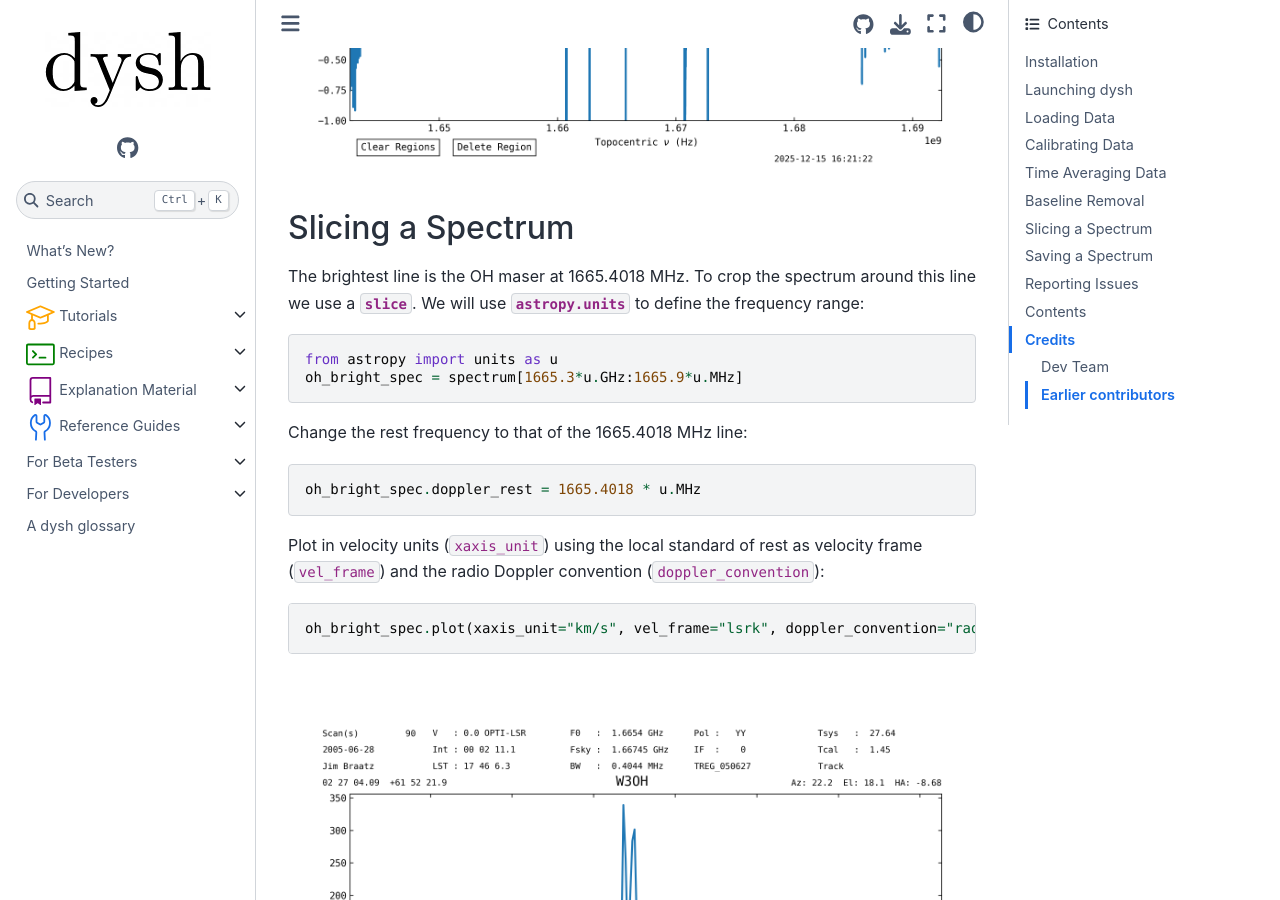
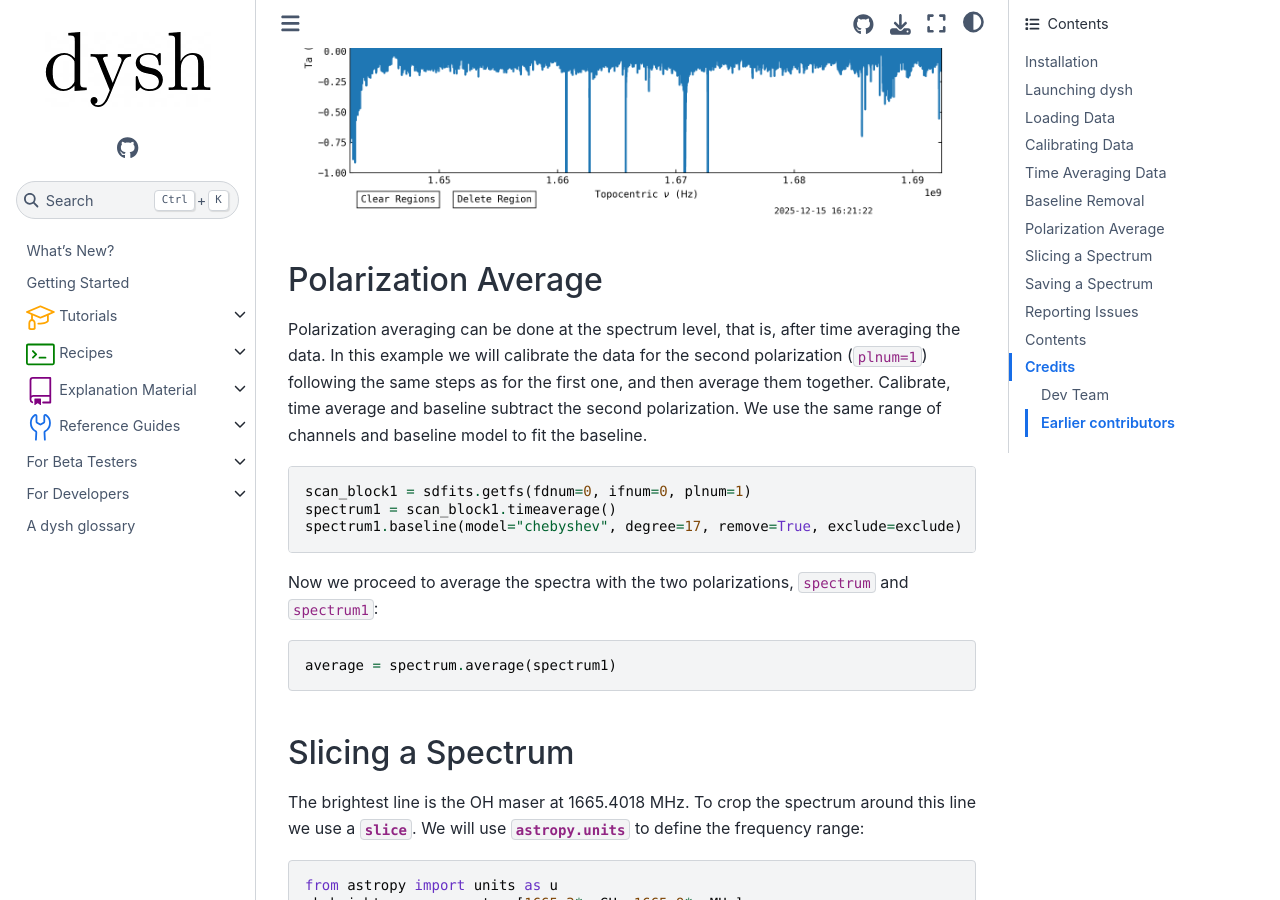
Before and after one commit to GreenBankObservatory/dysh, a Sphinx documentation site: the page built from docs/source/index.rst, in a window 1280 px wide and 900 px high, scrolled down 4056 px. Built offline with Sphinx 7.4.7 and the Sphinx Book theme 1.1.4, drawn with Linux system fonts in a browser that asks for light colours; pages that are not in the unit, such as notebooks, are missing from menus; some of the changed text lies outside the part shown.

Commit message:
docs: add polarization average and note on data downloading

```diff
--- a/docs/source/index.rst
+++ b/docs/source/index.rst
@@ -30,7 +30,9 @@ Loading Data
 ============
 
 dysh can read and write :ref:`SDFITS files <sdfits-explanation>`.
-Once inside the dysh shell loading an :ref:`SDFITS file <sdfits-explanation>` can be done using:
+Once inside the dysh shell loading an :ref:`SDFITS file <sdfits-explanation>` can be done using `~dysh.fits.gbtfitsload.GBTFITSLoad`.
+The following lines of code will download an SDFITS, and then open it using `~dysh.fits.gbtfitsload.GBTFITSLoad`.
+Downloading this data set is only required to follow this quick start as is.
 
 .. code:: Python
 
@@ -130,6 +132,26 @@ Plot again, but focus on the line-free regions:
     spec_plot = spectrum.plot(ymax=1, ymin=-1)
 
 .. image:: files/spectrum_plot_bsub.png
+
+Polarization Average
+====================
+
+Polarization averaging can be done at the spectrum level, that is, after time averaging the data.
+In this example we will calibrate the data for the second polarization (``plnum=1``) following the same steps as for the first one, and then average them together.
+Calibrate, time average and baseline subtract the second polarization.
+We use the same range of channels and baseline model to fit the baseline.
+
+.. code:: Python
+
+    scan_block1 = sdfits.getfs(fdnum=0, ifnum=0, plnum=1)
+    spectrum1 = scan_block1.timeaverage()
+    spectrum1.baseline(model="chebyshev", degree=17, remove=True, exclude=exclude)
+
+Now we proceed to average the spectra with the two polarizations, ``spectrum`` and ``spectrum1``:
+
+.. code:: Python
+
+    average = spectrum.average(spectrum1)
 
 Slicing a Spectrum
 ==================
```
